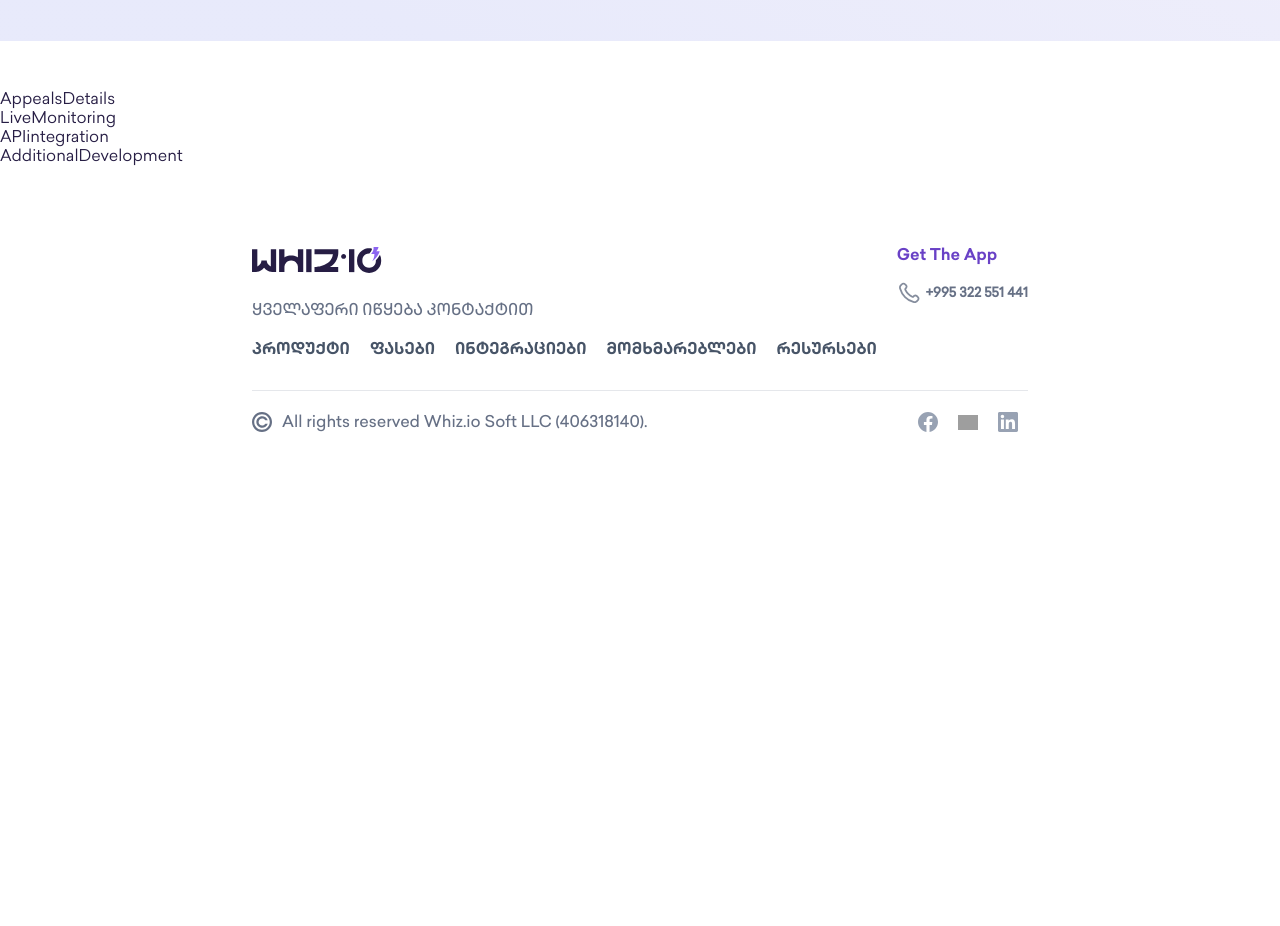
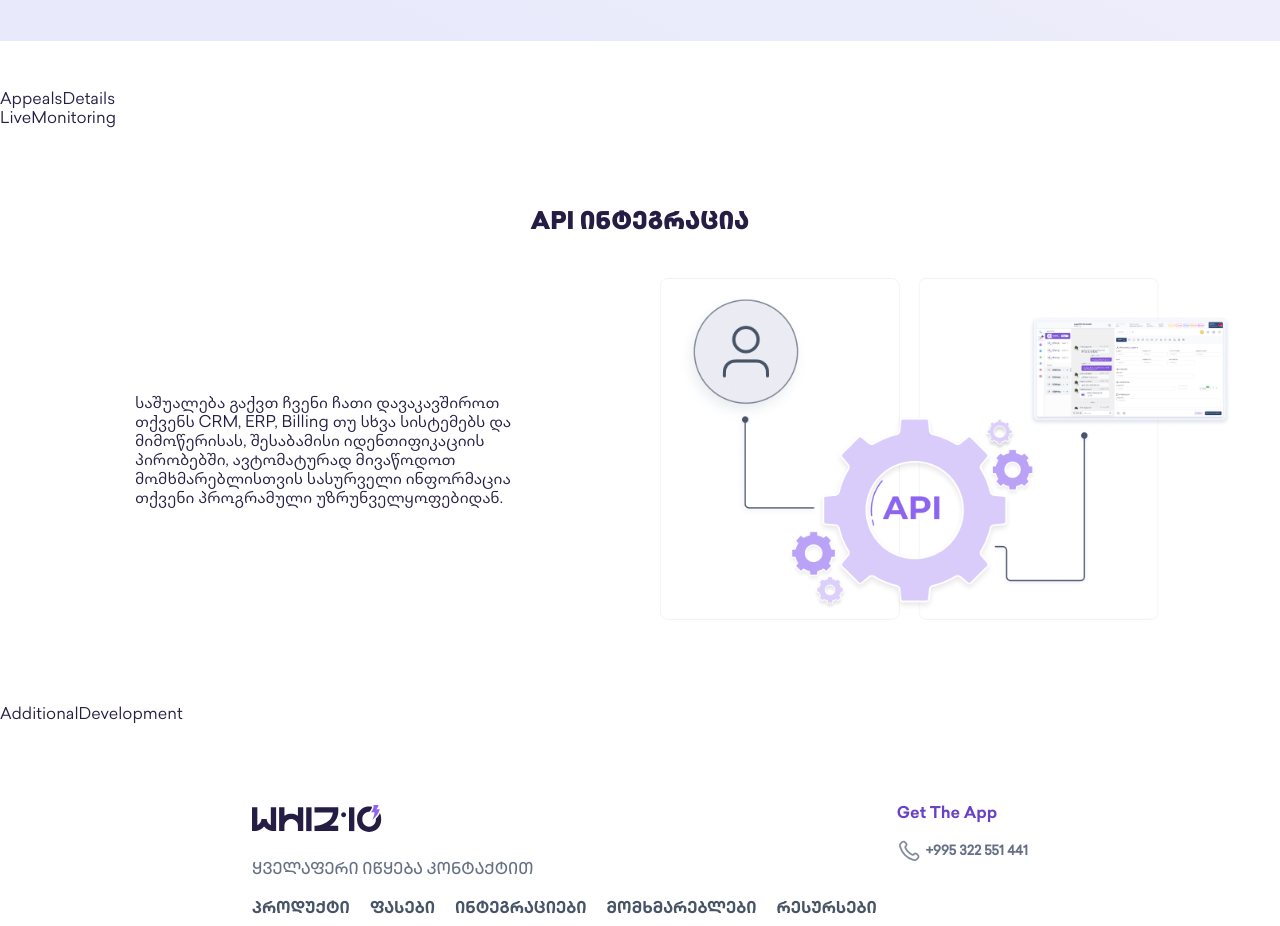
Before and after one commit to RomaLetodiani/Whiz.IO, a React (Vite) app: page /products/chat in a window 1280 px wide. Shown: the part 5880-6806 px from the top of the page. Before the commit the page ends 6373 px from the top, so only its background shows below. Built offline with nearby package versions, Linux system fonts and the light colour scheme; grey boxes are pictures that could not be loaded.

Commit message:
API Integration Section

```diff
--- a/src/Pages/Products/Chat/Views/APIintegration/APIintegration.styled.ts
+++ b/src/Pages/Products/Chat/Views/APIintegration/APIintegration.styled.ts
@@ -0,0 +1,32 @@
+import styled from "styled-components"
+
+export const APIintegrationStyles = styled.div`
+  h2 {
+    text-align: center;
+    margin-bottom: 40px;
+  }
+
+  > div {
+    display: flex;
+    justify-content: space-between;
+    align-items: center;
+    gap: 40px;
+
+    @media (max-width: 768px) {
+      flex-direction: column;
+    }
+
+    > div {
+      flex: 1;
+
+      p {
+        max-width: 400px;
+        margin-inline: auto;
+      }
+
+      img {
+        width: 100%;
+      }
+    }
+  }
+`
--- a/src/Pages/Products/Chat/Views/APIintegration/APIintegration.tsx
+++ b/src/Pages/Products/Chat/Views/APIintegration/APIintegration.tsx
@@ -1,5 +1,28 @@
+import { apiIntegration } from "../../../../../Assets/Images/Chat"
+import SectionWrapper from "../../../../../Components/SectionWrapper/SectionWrapper"
+import { APIintegrationStyles } from "./APIintegration.styled"
+
 const APIintegration = () => {
-  return <div>APIintegration</div>
+  return (
+    <SectionWrapper>
+      <APIintegrationStyles>
+        <h2>API ინტეგრაცია</h2>
+        <div>
+          <div>
+            <p>
+              საშუალება გაქვთ ჩვენი ჩათი დავაკავშიროთ თქვენს CRM, ERP, Billing
+              თუ სხვა სისტემებს და მიმოწერისას, შესაბამისი იდენთიფიკაციის
+              პირობებში, ავტომატურად მივაწოდოთ მომხმარებლისთვის სასურველი
+              ინფორმაცია თქვენი პროგრამული უზრუნველყოფებიდან.
+            </p>
+          </div>
+          <div>
+            <img src={apiIntegration} alt="API Integration" />
+          </div>
+        </div>
+      </APIintegrationStyles>
+    </SectionWrapper>
+  )
 }
 
 export default APIintegration
```
